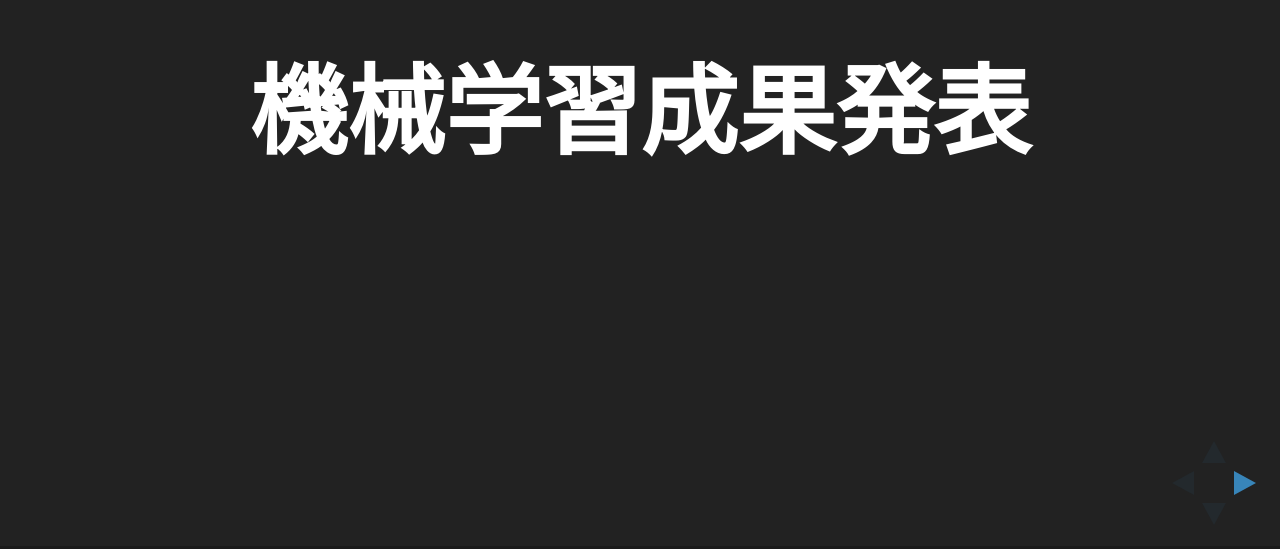
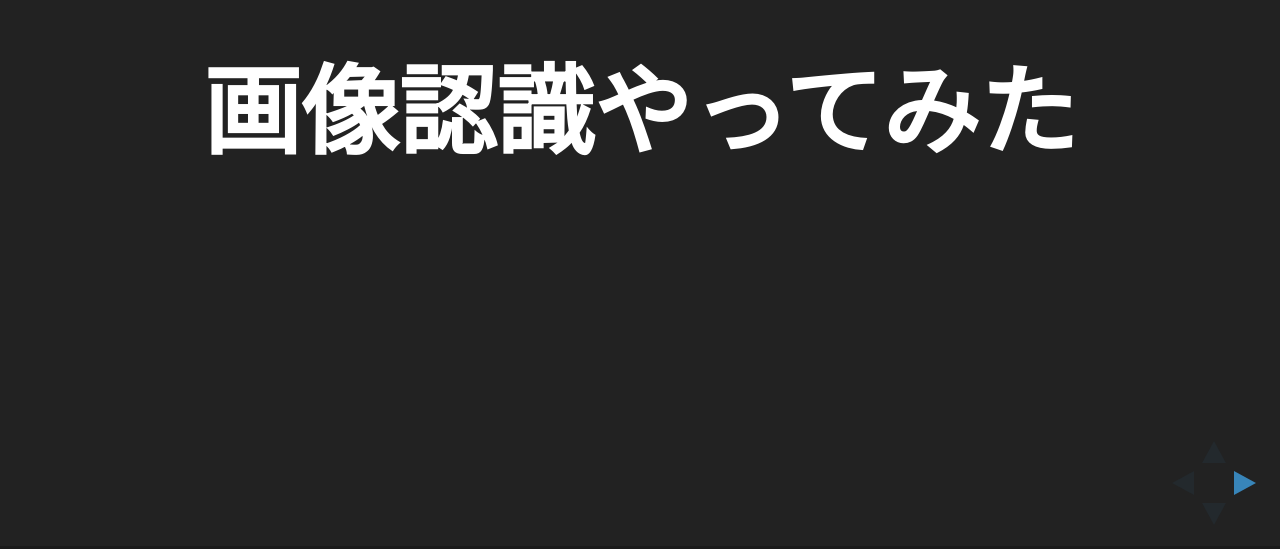
Before and after one commit to johndpope/susanoo, a website: page wit-yamasaki/reveal.js/index.html in a window 1280 px wide. Shown: the part 251-800 px from the top of the page. Drawn offline with Linux system fonts and the light colour scheme.

Commit message:
タイトル修正

```diff
--- a/wit-yamasaki/reveal.js/index.html
+++ b/wit-yamasaki/reveal.js/index.html
@@ -41,7 +41,7 @@
 			<!-- Any section element inside of this container is displayed as a slide -->
 			<div class="slides">
 				<section>
-					<h1>機械学習成果発表</h1>
+					<h1>画像認識やってみた</h1>
 				</section>
 
 				<section>
```
